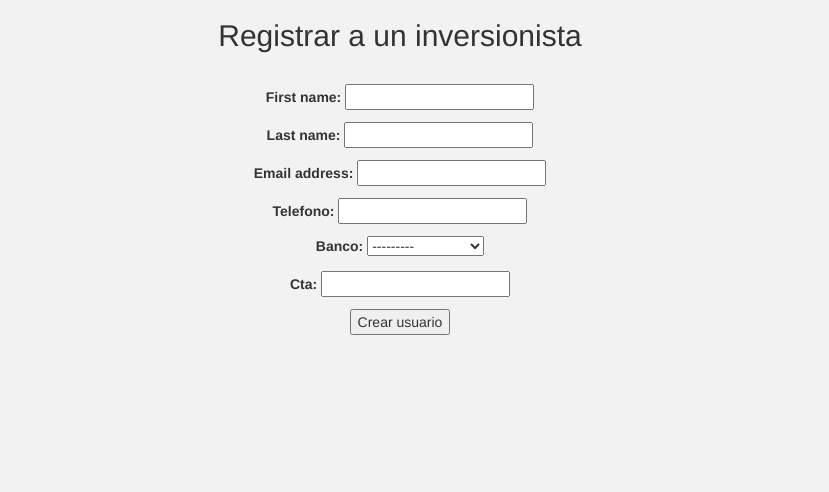
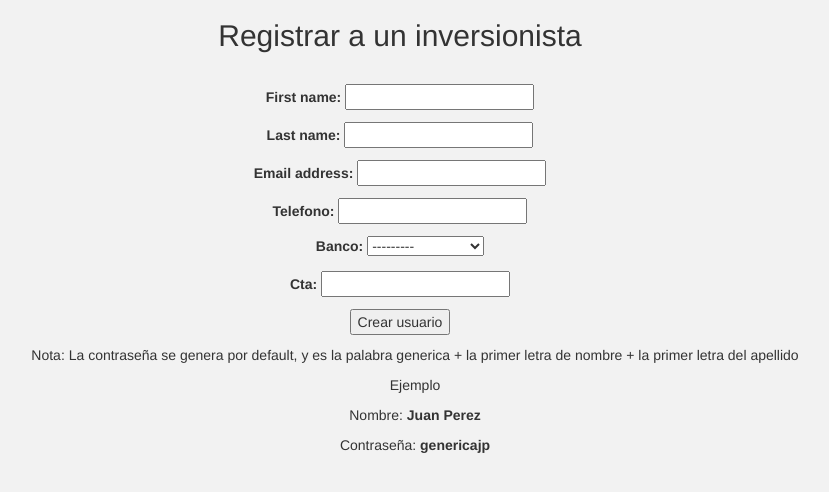
Before and after one commit to dxviidmg/FomdoDeInversion, a Django app: template accounts/templates/accounts/createAccount.html in a window 1280 px wide. Shown: the part 61-553 px from the top of the page, without its empty margins (240-1069 px from the left). Run offline with Django 3.2, Linux system fonts and the light colour scheme; the template is opened without the code that fills it: values that come from a table or form of the project are taken from there, others are empty; parts of the project's set-up code (start-up, migrations or seed data) failed here and were passed over; some libraries are stand-ins or nearby versions.

```diff
--- a/accounts/templates/accounts/createAccount.html
+++ b/accounts/templates/accounts/createAccount.html
@@ -11,4 +11,10 @@
 		<input type="submit" value="Crear usuario">
 	</form>
 
+	<div class="container centrar">
+		<p">Nota: La contraseña se genera por default, y es la palabra generica + la primer letra de nombre + la primer letra del apellido</p>
+		<p>Ejemplo</p>
+		<p>Nombre: <strong>Juan Perez</strong></p>
+		<p>Contraseña: <strong>genericajp</strong></p>
+	</div>
 {%endblock content%}
--- a/accounts/views.py
+++ b/accounts/views.py
@@ -85,8 +85,7 @@ class CreateViewAccount(View):
 		if NuevoUserForm.is_valid():
 			NuevoUser = NuevoUserForm.save(commit=False)
 			NuevoUser.username = str(NuevoUser.last_name[0].upper()) + str(NuevoUser.last_name[1].upper()) + str(NuevoUser.last_name[2].upper()) + str(NuevoUser.last_name[3].upper()) + str(NuevoUser.first_name[0].upper()) + str(NuevoUser.first_name[1].upper()) + str(userActual)
-			NuevoUser.password = "generica" + str(NuevoUser.first_name[0].lower()) + str(NuevoUser.last_name[0].lower())
-			NuevoUser.set_password('generica')
+			NuevoUser.set_password('generica'+ str(NuevoUser.first_name[0].lower()) + str(NuevoUser.last_name[0].lower()))
 			NuevoUser.save()
 
 		if NuevoPerfilForm.is_valid():
--- a/inversiones/templates/inversiones/updatePago.html
+++ b/inversiones/templates/inversiones/updatePago.html
@@ -2,7 +2,7 @@
 
 {%block content%}
 
-	<h2 class="centrar">Actualizar información de la inversión</h2>
+	<h2 class="centrar">Actualizar información del pago</h2>
 	<br>
 	<form action="." method="post" class="centrar">
 		{%csrf_token%}
--- a/templates/base.html
+++ b/templates/base.html
@@ -66,7 +66,7 @@
   </header>
     <div class="container">
     <div class="row">
-    <div class="col-sm-12 col-md-12">{%block content%}{%endblock content%}</div>
+    <div class="col-sx-12 col-sm-12 col-md-12">{%block content%}{%endblock content%}</div>
     </div>
   </div>
   </body>
```
Also changed, not shown: accounts/templates/accounts/detailAccount.html (+7 -1 lines), inversiones/templates/inversiones/listPagos.html (+12 -0 lines), db.sqlite3.
